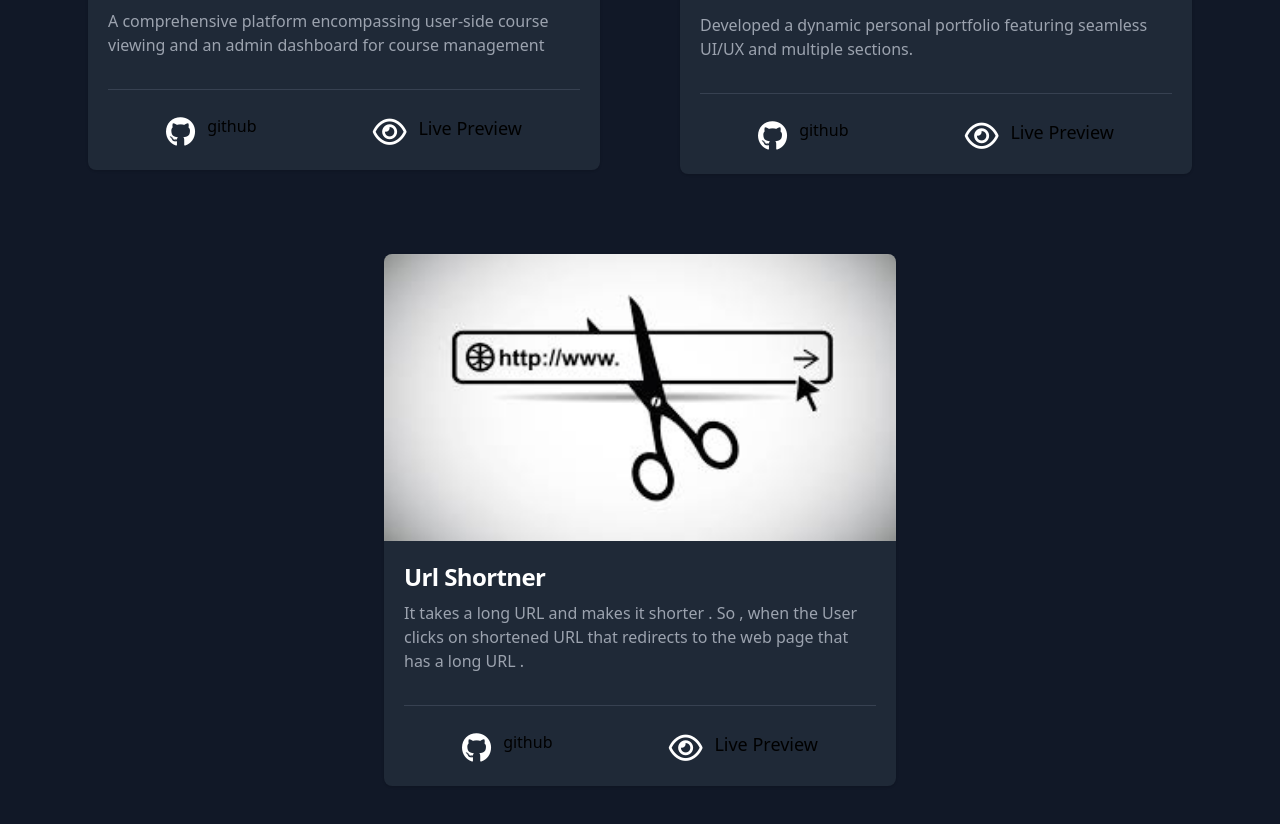
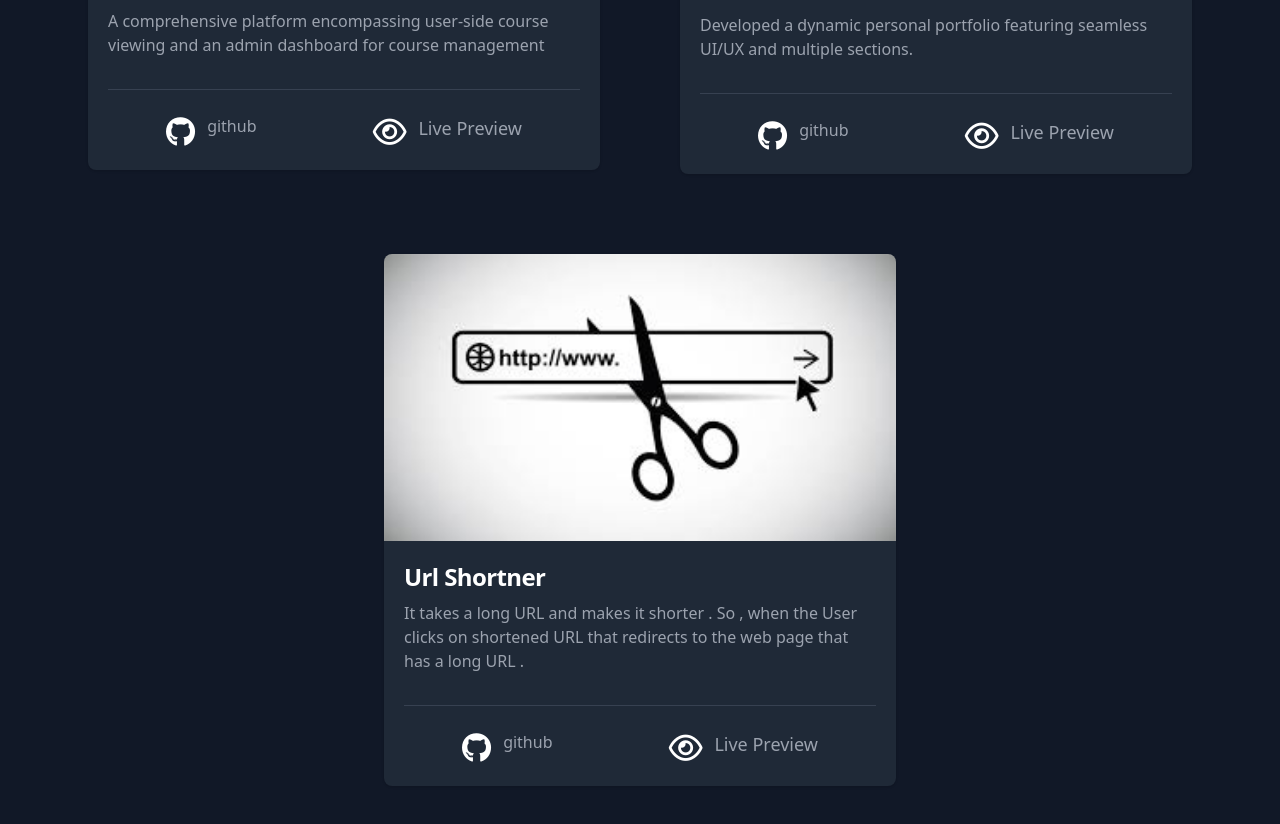
Before and after one commit to ankittankal/Portfolio, a React (Vite) app: page / in a window 1280 px wide. Shown: the part 1690-2514 px from the top of the page. Built offline with nearby package versions, Linux system fonts and the light colour scheme.

Commit message:
dark mode remove fix

```diff
--- a/src/components/Project.jsx
+++ b/src/components/Project.jsx
@@ -25,7 +25,7 @@ const Project = ({name , discription, ImageUrl, github, LiveUrl}) => {
                         <div className='flex'>
                             <div className='hidden sm:block'>
                             <i className="fa-brands fa-github text-3xl text-white hover:text-blue-500"></i></div>
-                            <p className=' dark:text-gray-400 pl-3 hover:text-orange-700 '> github</p>
+                            <p className=' text-gray-400 pl-3 hover:text-orange-700 '> github</p>
                         </div>
                     </a>
 
@@ -37,7 +37,7 @@ const Project = ({name , discription, ImageUrl, github, LiveUrl}) => {
                         <div className='flex text-3xl'>
                             <div className='hidden sm:block'>
                             <i className="hidden md:block fa fa-eye text-white hover:text-blue-500"></i></div>
-                            <p className=' dark:text-gray-400 pl-3 text-lg hover:text-orange-700 '> Live Preview</p>
+                            <p className=' text-gray-400 pl-3 text-lg hover:text-orange-700 '> Live Preview</p>
                         </div>
                     </a>
                 </div>
```
